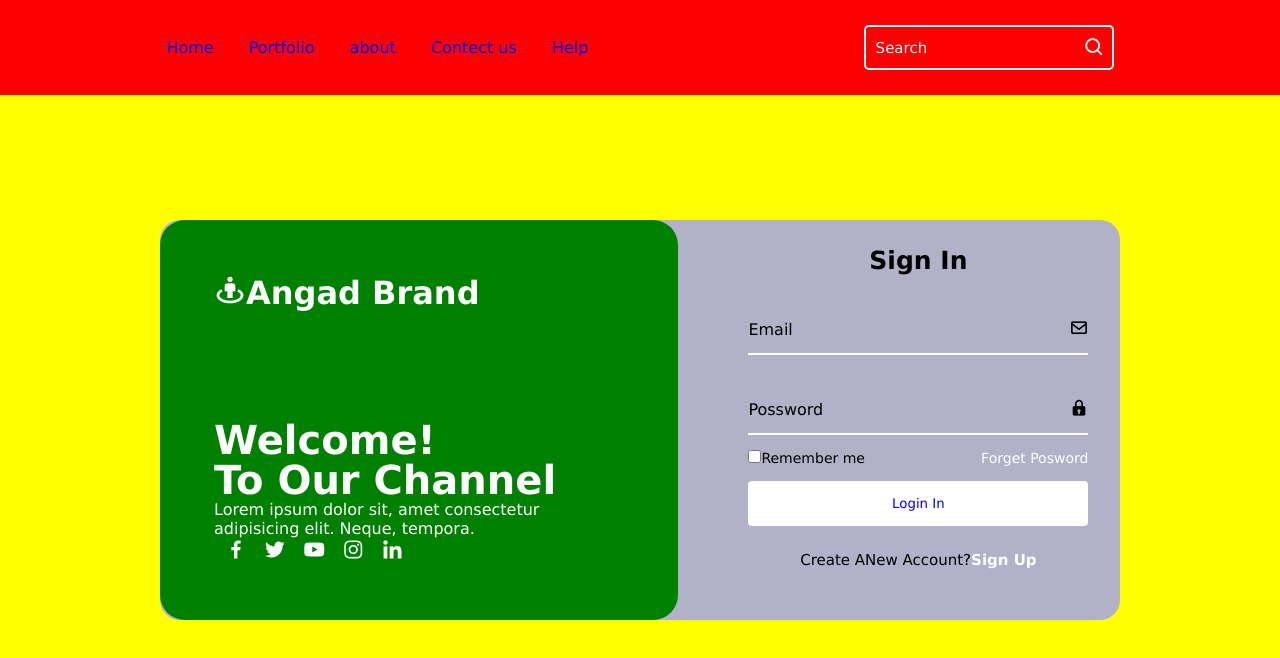
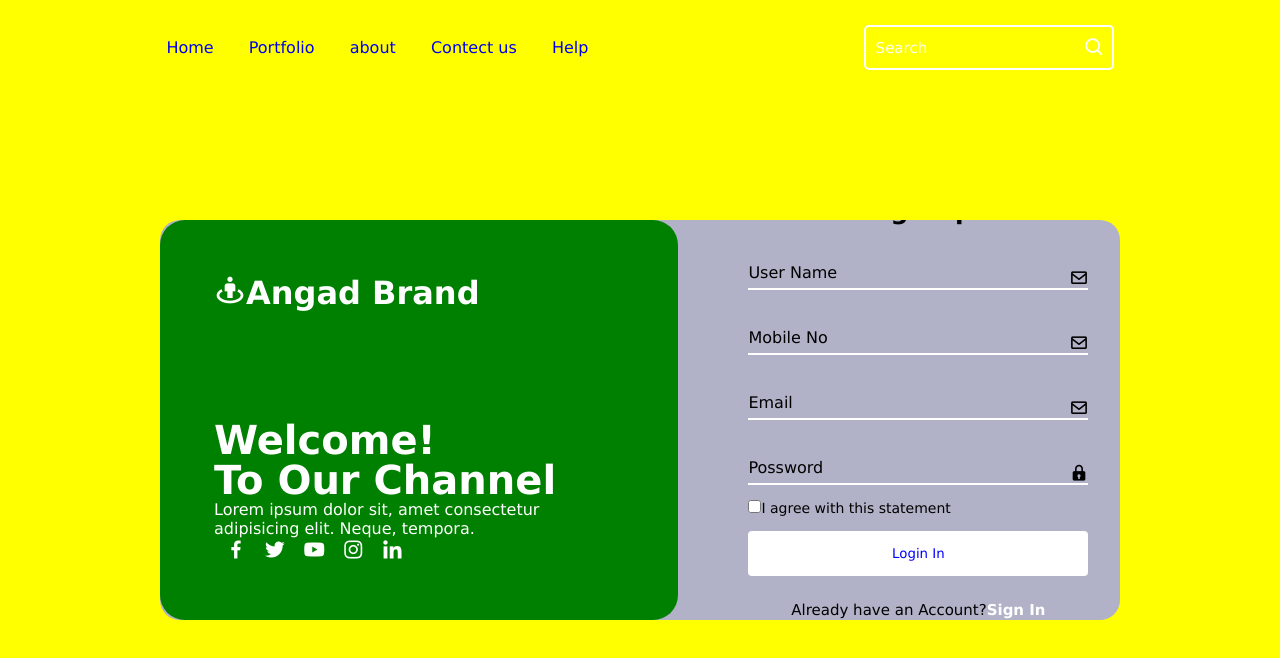
Before and after one commit to angadggdd/login-form, a plain HTML site: page index.html in a window 1280 px wide. Both pictures are taken after a click on the link "Sign Up". Drawn offline with nearby package versions, Linux system fonts and the light colour scheme.

Commit message:
after some change

```diff
--- a/index.html
+++ b/index.html
@@ -68,7 +68,40 @@
                     </div>
                     <button class="btn">Login In</button>
                     <div class="create-account">
-                        <p>Create ANew Account?<a href="#" class="register-link">Sign Up</a></p>
+                        <p>Create A New Account?<a href="#" class="register-link">Sign Up</a></p>
+                    </div>
+                </form>
+            </div>
+
+            <div class="form-box register">
+                <form action="" class="new-form">
+                    <h2>Sign Up</h2>
+                    <div class="input-box">
+                        <spam class="icon"><i class='bx bx-envelope'></i></spam>
+                        <input type="text" required>
+                        <label for="">User Name</label>
+                    </div>
+                    <div class="input-box">
+                        <spam class="icon"><i class='bx bx-envelope'></i></spam>
+                        <input type="number" required>
+                        <label for="">Mobile No</label>
+                    </div>
+                    <div class="input-box">
+                        <spam class="icon"><i class='bx bx-envelope'></i></spam>
+                        <input type="email" required>
+                        <label for="">Email</label>
+                    </div>
+                    <div class="input-box">
+                        <spam class="icon"><i class='bx bxs-lock'></i></spam>
+                        <input type="password" required>
+                        <label for="">Possword</label>
+                    </div>
+                    <div class="remember-posword">
+                        <label for=""><input type="checkbox">I agree with this statement</label>
+                    </div>
+                    <button class="btn">Login In</button>
+                    <div class="create-account">
+                        <p>Already have an Account?<a href="#" class="login-link">Sign In</a></p>
                     </div>
                 </form>
             </div>
@@ -80,7 +113,7 @@
     <!-- sign form creation -->
 
 
-
+<script src="index.js"></script>
 
 </body>
 
--- a/index.js
+++ b/index.js
@@ -0,0 +1,9 @@
+const loginsec =document.querySelector('.login-section')
+const loginlink =document.querySelector('.login-link')
+const registerlink =document.querySelector('.register-link')
+registerlink.addEventListener('click' ,()=>{
+    loginsec.classList.add('active')
+})
+loginlink.addEventListener('click' ,()=>{
+    loginsec.classList.remove('active')
+})
--- a/style.css
+++ b/style.css
@@ -10,8 +10,14 @@ body {
     height: 100vh;
     width: 100%;
     background: yellow;
-
 }
+/* .background{
+    background: url() no-repeat;
+    background-position: center;
+    background-size: cover;
+    height: 100vh;
+    width: 100%;
+} */
 
 .header {
     position: fixed;
@@ -19,7 +25,7 @@ body {
     left: 0;
     width: 100%;
     padding: 25px 13%;
-    background: red;
+    background: transparent;
     display: flex;
     justify-content: space-between;
     align-items: center;
@@ -108,6 +114,7 @@ body {
     height: 400px;
     margin-top: 20px;
     border-radius: 20px;
+    overflow: hidden;
 
 }
 
@@ -124,6 +131,7 @@ body {
     justify-content: space-between;
     flex-direction: column;
     border-radius: 25px;
+    backdrop-filter: blur(10px);
 }
 
 .item .logo {
@@ -172,7 +180,28 @@ body {
     align-items: center;
     width: 100%;
     height: 100%;
+}
 
+.login-section .form-box.register{
+    transform: translateX(430px);
+    transition: transform .6s ease;
+    transition-delay: 0s;
+}
+
+.login-section.active .form-box.register{
+    transform: translateX(0px);
+    transition-delay: .7s;
+}
+
+.login-section .form-box.login{
+    transform: translateX(0px);
+    transition: transform .6s ease;
+    transition-delay: .7s;
+}
+
+.login-section.active .form-box.login{
+    transform: translateX(430px);
+    transition-delay: 0s;
 }
 
 .login-section .form-box h2 {
@@ -183,7 +212,7 @@ body {
 
 .form-box .input-box{
     width: 340px;
-    height: 50px;
+    height: 35px;
     border-bottom: 2px solid #fff;
     margin: 30px 0;
     position: relative;
```
